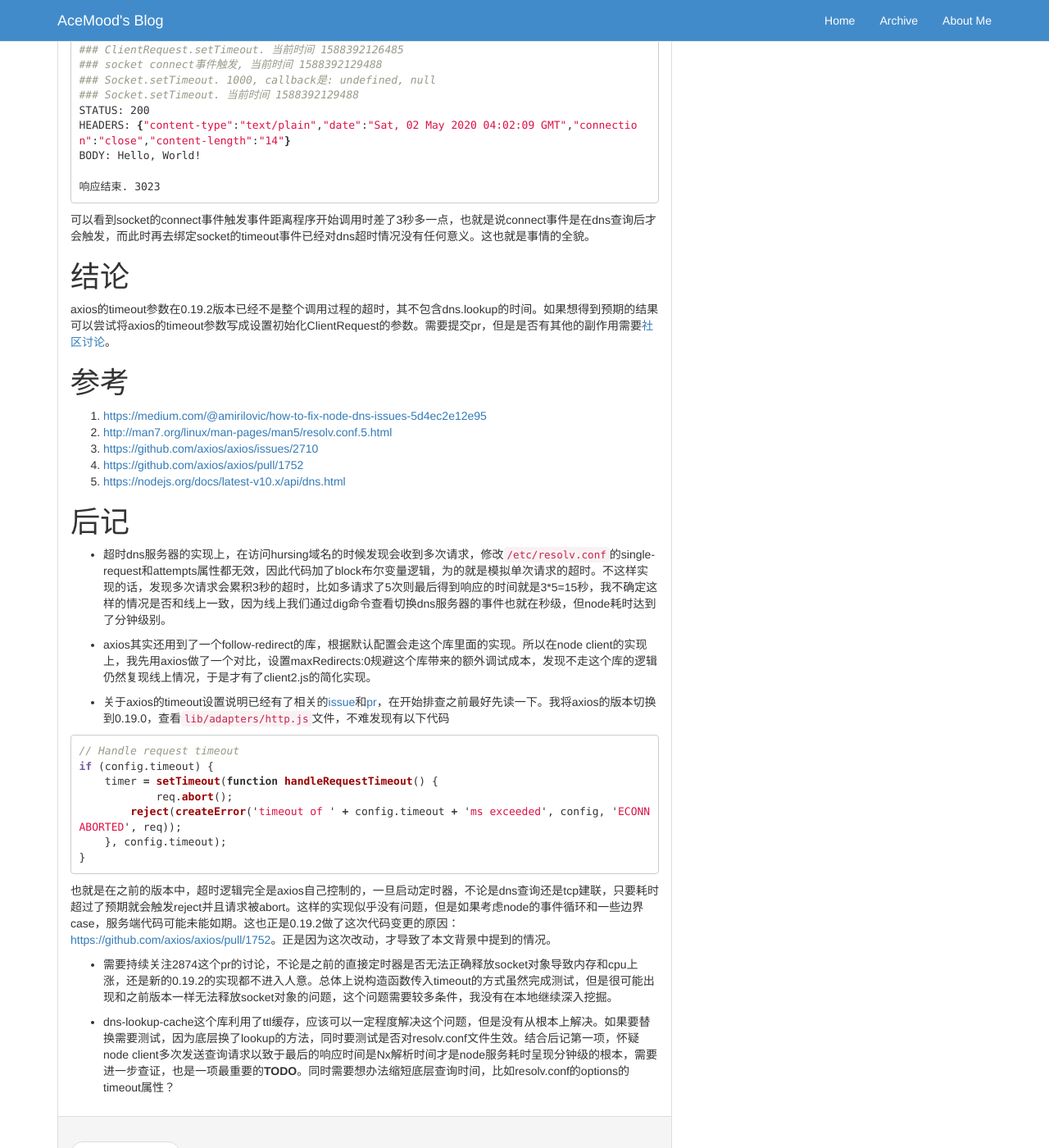
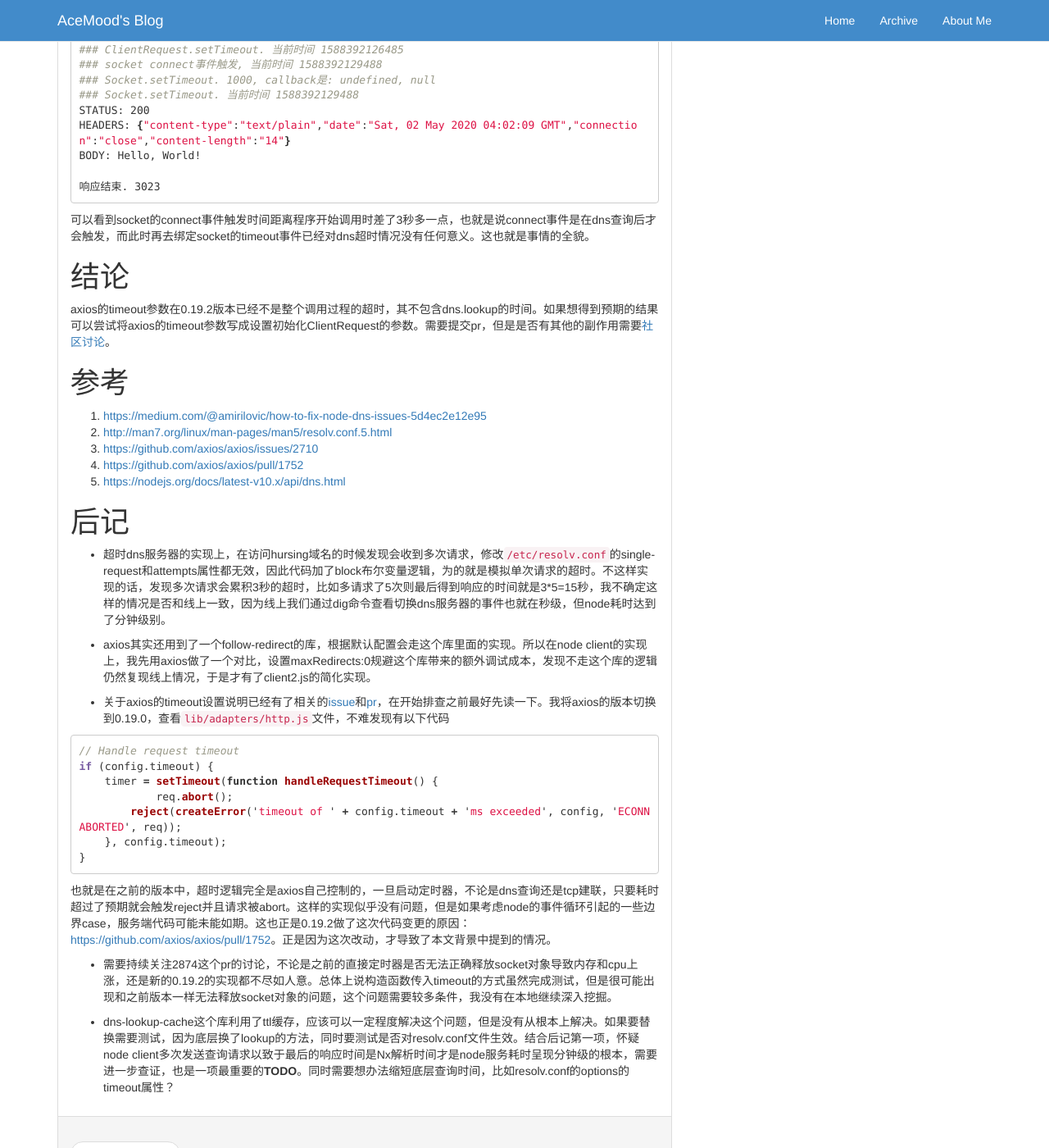
Before and after one commit to AceMood/AceMood.github.io, a Jekyll site: the page built from _posts/2020-05-02-node中请求超时的一些坑.md, in a window 1280 px wide and 1400 px high, scrolled down 8973 px. Shown: the whole window at 82% size. Built offline with Jekyll 4.4.1, drawn with Linux system fonts in a browser that asks for light colours.

Commit message:
修正错别字

````diff
--- a/_posts/2020-05-02-node中请求超时的一些坑.md
+++ b/_posts/2020-05-02-node中请求超时的一些坑.md
@@ -474,7 +474,7 @@ BODY: Hello, World!
 响应结束. 3023
 ```
 
-可以看到socket的connect事件触发事件距离程序开始调用时差了3秒多一点，也就是说connect事件是在dns查询后才会触发，而此时再去绑定socket的timeout事件已经对dns超时情况没有任何意义。这也就是事情的全貌。
+可以看到socket的connect事件触发时间距离程序开始调用时差了3秒多一点，也就是说connect事件是在dns查询后才会触发，而此时再去绑定socket的timeout事件已经对dns超时情况没有任何意义。这也就是事情的全貌。
 
 # 结论
 
@@ -506,8 +506,8 @@ if (config.timeout) {
 }
 ```
 
-也就是在之前的版本中，超时逻辑完全是axios自己控制的，一旦启动定时器，不论是dns查询还是tcp建联，只要耗时超过了预期就会触发reject并且请求被abort。这样的实现似乎没有问题，但是如果考虑node的事件循环和一些边界case，服务端代码可能未能如期。这也正是0.19.2做了这次代码变更的原因：[https://github.com/axios/axios/pull/1752](https://github.com/axios/axios/pull/1752)。正是因为这次改动，才导致了本文背景中提到的情况。
+也就是在之前的版本中，超时逻辑完全是axios自己控制的，一旦启动定时器，不论是dns查询还是tcp建联，只要耗时超过了预期就会触发reject并且请求被abort。这样的实现似乎没有问题，但是如果考虑node的事件循环引起的一些边界case，服务端代码可能未能如期。这也正是0.19.2做了这次代码变更的原因：[https://github.com/axios/axios/pull/1752](https://github.com/axios/axios/pull/1752)。正是因为这次改动，才导致了本文背景中提到的情况。
 
-* 需要持续关注2874这个pr的讨论，不论是之前的直接定时器是否无法正确释放socket对象导致内存和cpu上涨，还是新的0.19.2的实现都不进入人意。总体上说构造函数传入timeout的方式虽然完成测试，但是很可能出现和之前版本一样无法释放socket对象的问题，这个问题需要较多条件，我没有在本地继续深入挖掘。
+* 需要持续关注2874这个pr的讨论，不论是之前的直接定时器是否无法正确释放socket对象导致内存和cpu上涨，还是新的0.19.2的实现都不尽如人意。总体上说构造函数传入timeout的方式虽然完成测试，但是很可能出现和之前版本一样无法释放socket对象的问题，这个问题需要较多条件，我没有在本地继续深入挖掘。
 
 * dns-lookup-cache这个库利用了ttl缓存，应该可以一定程度解决这个问题，但是没有从根本上解决。如果要替换需要测试，因为底层换了lookup的方法，同时要测试是否对resolv.conf文件生效。结合后记第一项，怀疑node client多次发送查询请求以致于最后的响应时间是Nx解析时间才是node服务耗时呈现分钟级的根本，需要进一步查证，也是一项最重要的**TODO**。同时需要想办法缩短底层查询时间，比如resolv.conf的options的timeout属性？
````
